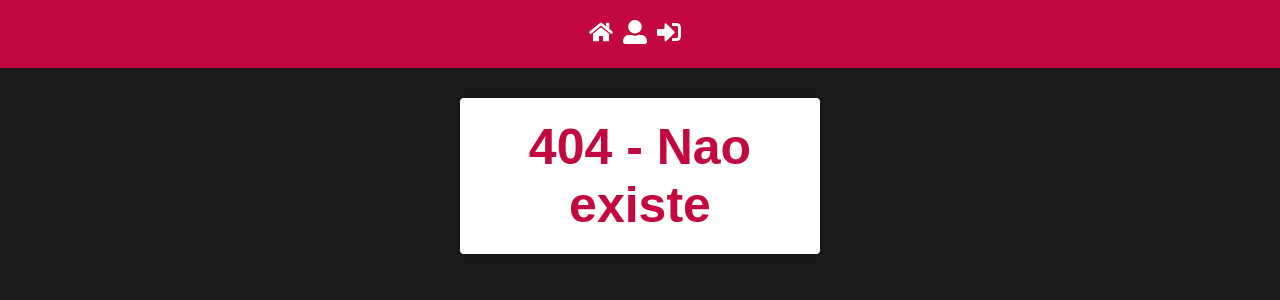
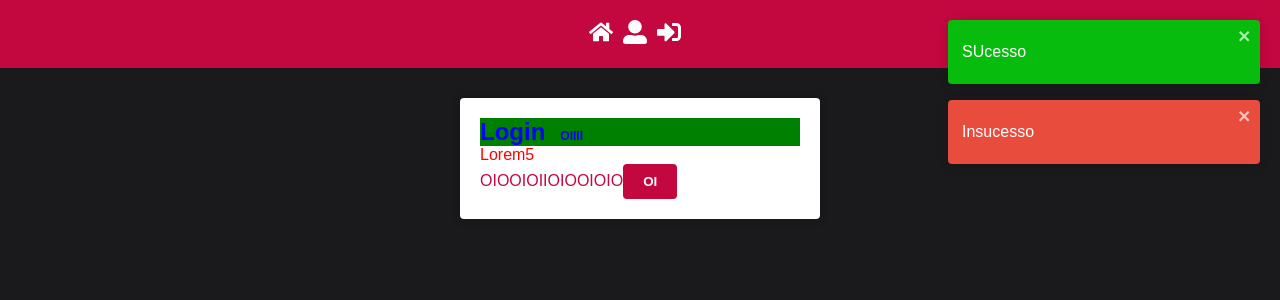
Before and after one commit to CR7sewey/consuming-api-react, a React (Create React App) app in the folder react-base/: page / in a window 1280 px wide. Before the commit this address led to /login. Shown: the top 300 px of the page. Built offline with nearby package versions, Linux system fonts and the light colour scheme.

Commit message:
Toastify

```diff
--- a/react-base/package.json
+++ b/react-base/package.json
@@ -13,6 +13,7 @@
     "react-icons": "^5.0.1",
     "react-router-dom": "^5.2.0",
     "react-scripts": "5.0.1",
+    "react-toastify": "^7.0.4",
     "styled-components": "^6.1.8",
     "web-vitals": "^2.1.4"
   },
--- a/react-base/src/App.js
+++ b/react-base/src/App.js
@@ -1,6 +1,7 @@
 import React from 'react';
 import Routes from './routes';
 
+import { ToastContainer } from 'react-toastify';
 import history from './services/history';
 import GlobalStyles from './styles/GlobalStyles';
 import Header from './components/Header';
@@ -12,6 +13,7 @@ function App() {
       <Header />
       <Routes />
       <GlobalStyles />
+      <ToastContainer autoClose={3000} className="toast-container" />
     </Router>
 
   );
--- a/react-base/src/pages/Login/index.js
+++ b/react-base/src/pages/Login/index.js
@@ -1,8 +1,16 @@
 import React from 'react';
 import {Title, Paragrafo} from './styled';
 import { Container } from '../../styles/GlobalStyles';
+import { toast } from 'react-toastify';
+
 
 export default function Login() {
+  toast.success('SUcesso', {
+    toastId: 'successId',
+  });
+  toast.error('Insucesso',{
+    toastId: 'unsuccessId',
+  });
   return (
     <React.Fragment>
     <Container>
--- a/react-base/src/routes/index.js
+++ b/react-base/src/routes/index.js
@@ -7,13 +7,14 @@ import MyRoute from "./MyRoute";
 
 
 export default function Routes() {
-  return (
 
 
+  return (
+    <>
     <Switch>
-      <MyRoute exact path="/" component={Login} isClosed />
+      <MyRoute exact path="/" component={Login} />
       <MyRoute path="*" component={Page404} />
     </Switch>
-
+    </>
   );
 }
--- a/react-base/src/styles/GlobalStyles.js
+++ b/react-base/src/styles/GlobalStyles.js
@@ -1,5 +1,6 @@
 import styled, { createGlobalStyle } from 'styled-components';
-import {primaryColor, primaryDarkColor} from '../config/colors';
+import {primaryColor, primaryDarkColor, sucessColor, errorColor} from '../config/colors';
+import 'react-toastify/dist/ReactToastify.css';
 
 export default createGlobalStyle`
   * {
@@ -39,6 +40,14 @@ export default createGlobalStyle`
     list-style: none;
   }
 
+  body .Toastify .Toastify__toast-container .Toastify__toas--success {
+    background-color: ${sucessColor};
+  }
+
+  body .Toastify .Toastify__toast-container .Toastify__toas--error {
+    background-color: ${errorColor};
+  }
+
   `;
 
 export const Container = styled.section`
```
Also changed, not shown: react-base/info.txt, 1 other file (tests, documents, lock files or other folders).
